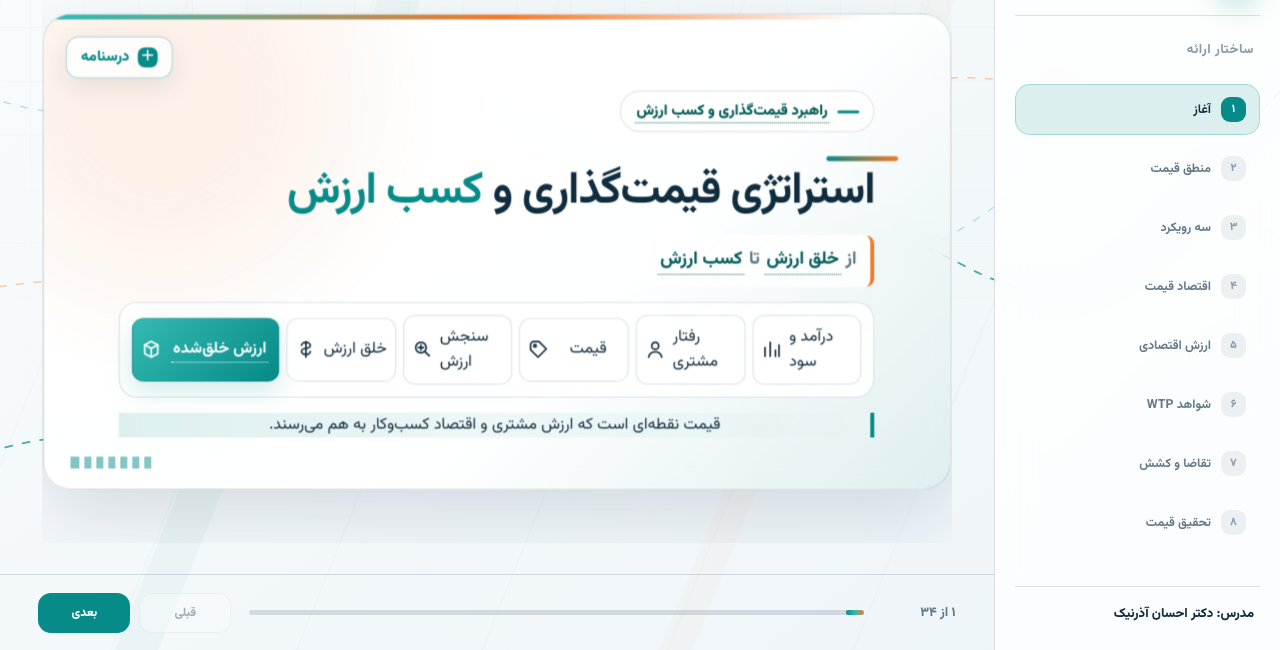
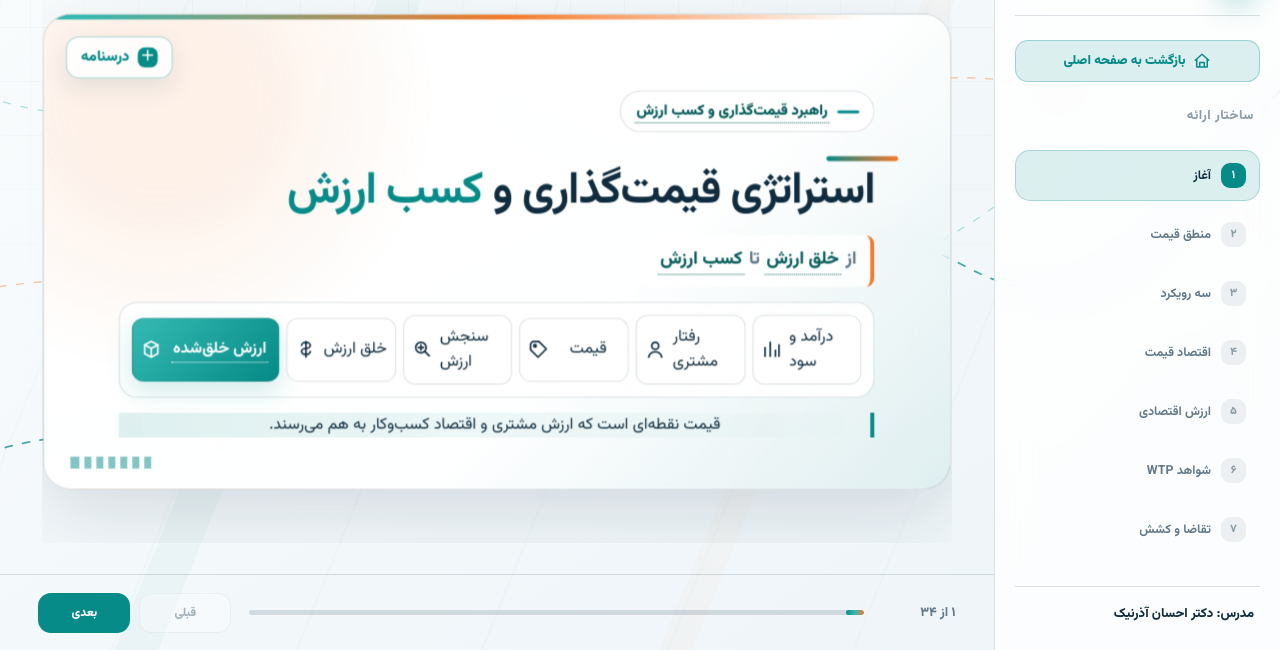
Before and after one commit to BiziLead/PricingPresentation, a plain HTML site: page index.html in a window 1280 px wide. Shown: the part 150-800 px from the top of the page. Drawn offline with Linux system fonts and the light colour scheme.

Commit message:
Update index.html

```diff
--- a/index.html
+++ b/index.html
@@ -120,6 +120,9 @@
     .brand-copy span { margin-top: 3px; color: var(--muted); font-size: 13px; }
 
     .nav-label { padding: 0 6px; color: var(--dim); font-size: 13px; font-weight: 800; letter-spacing: .04em; }
+    .collection-home { display:flex;align-items:center;justify-content:center;gap:8px;min-height:42px;padding:9px 12px;border:1px solid rgba(7,139,136,.3);border-radius:13px;background:var(--accent-soft);color:var(--accent);text-decoration:none;font-size:13px;font-weight:900;transition:.2s ease; }
+    .collection-home:hover,.collection-home:focus-visible { color:#fff;background:var(--accent);border-color:var(--accent);transform:translateY(-1px); }
+    .collection-home svg { width:18px;height:18px;fill:none;stroke:currentColor;stroke-width:2;stroke-linecap:round;stroke-linejoin:round; }
     .section-nav { display: grid; gap: 8px; overflow: auto; scrollbar-width: thin; }
     .section-link {
       width: 100%; border: 1px solid transparent; border-radius: 15px; padding: 12px 13px;
@@ -640,6 +643,7 @@
         <div class="brand-mark" aria-hidden="true"><svg viewBox="0 0 24 24"><path d="M3 12.5V6.8C3 4.7 4.7 3 6.8 3h5.7L21 11.5 11.5 21 3 12.5Z"/><circle cx="8" cy="8" r="1.5"/><path d="m11 14 3-3m-2.5-1.5h.01m3 3h.01"/></svg></div>
         <div class="brand-copy"><strong data-deck-title>استراتژی قیمت‌گذاری و کسب ارزش</strong><span>Pricing Strategy &amp; Value Capture</span></div>
       </div>
+      <a class="collection-home" href="https://bizilead.github.io/drehsanazarnik/" aria-label="بازگشت به صفحه اصلی مجموعه ارائه‌ها"><svg viewBox="0 0 24 24" aria-hidden="true"><path d="m3 11 9-8 9 8"/><path d="M5 10v10h14V10M9 20v-6h6v6"/></svg><span>بازگشت به صفحه اصلی</span></a>
       <div class="nav-label">ساختار ارائه</div>
       <nav class="section-nav" id="sectionNav"></nav>
       <div class="sidebar-footer">
```
